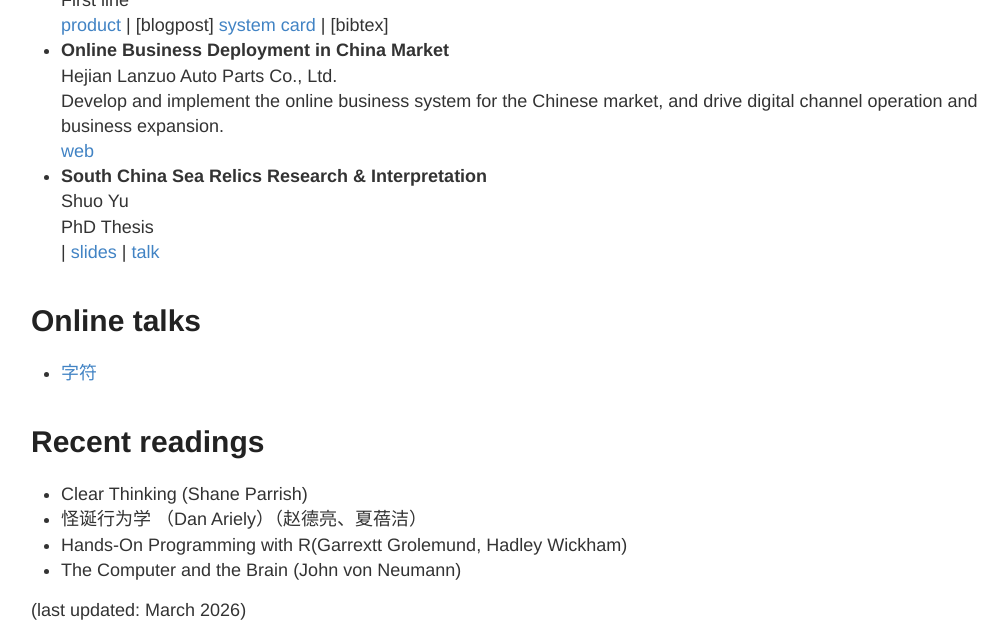
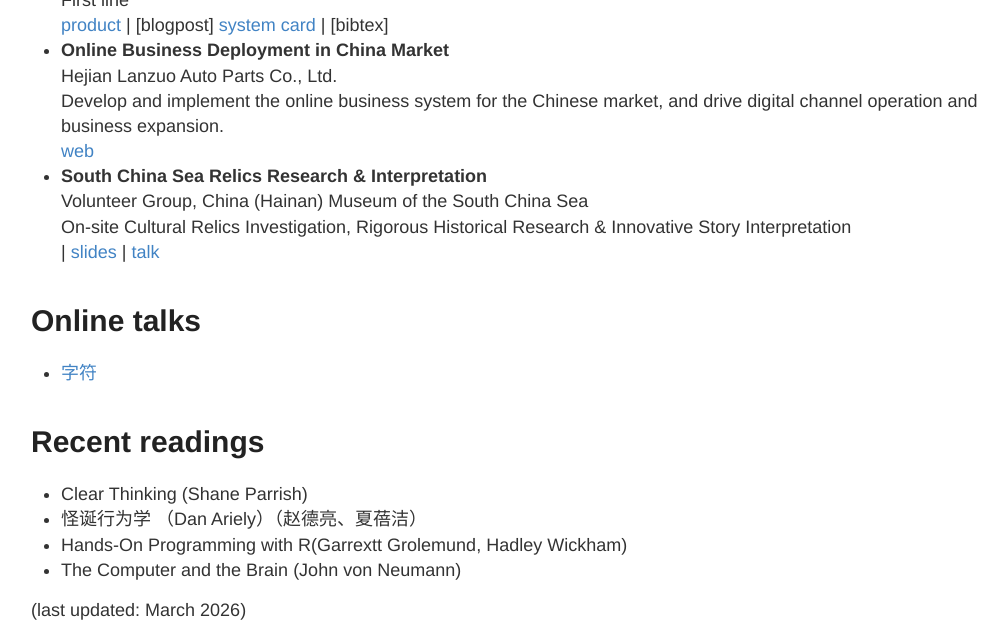
Before and after one commit to zheng-qinghe/zheng-qinghe.github.io, a Jekyll site: the page built from index.md, in a window 1280 px wide, cut to the strip 451-1089 px from the top of the page. Shown: the whole strip, without its empty margins (129-1137 px from the left). Built offline with Jekyll 4.4.1, drawn with Linux system fonts in a browser that asks for light colours.

Commit message:
Update South China Sea section and fix links

```diff
--- a/index.md
+++ b/index.md
@@ -39,10 +39,10 @@ In my life, I read, travel, rap, and play badminton.
   Develop and implement the online business system for the Chinese market, and drive digital channel operation and business expansion. <br>
     [web](https://shop888rr15755788.1688.com/page/index.html?spm=0.0.wp_pc_common_header_companyName_undefined.0)
 - **South China Sea Relics Research & Interpretation** <br>
-  Shuo Yu <br>
-  PhD Thesis <br>
+  Volunteer Group, China (Hainan) Museum of the South China Sea <br>
+  On-site Cultural Relics Investigation, Rigorous Historical Research & Innovative Story Interpretation <br>
     []() |
-    [slides](https://zheng-qinghe.github,io/slides/对话诗文高足杯.pdf) |
+    [slides](https://github.com/zheng-qinghe/zheng-qinghe.github.io/blob/main/slides/对话诗文高足杯.pdf) |
     [talk]()
 
 
```
